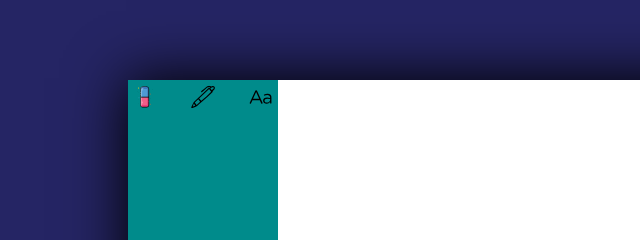
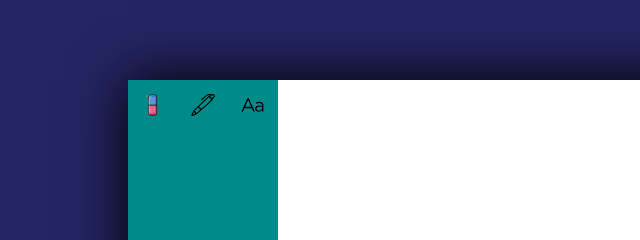
Before and after one commit to AhmedTanryverdi/canvas-art, a website built with webpack: page public/index.html in a window 1280 px wide. Shown: the top 240 px of the page, 0-640 px from the left. Built offline with nearby package versions, Linux system fonts and the light colour scheme.

Commit message:
added styles for left-tools-bar

```diff
--- a/src/widgets/left-tools-bar/styles.scss
+++ b/src/widgets/left-tools-bar/styles.scss
@@ -11,7 +11,7 @@
 		height: 24px;
 	}
 
-	.rame {
+	.frame {
 		width: 30px;
 		height: 30px;
 		@include g.flex-center;
```
